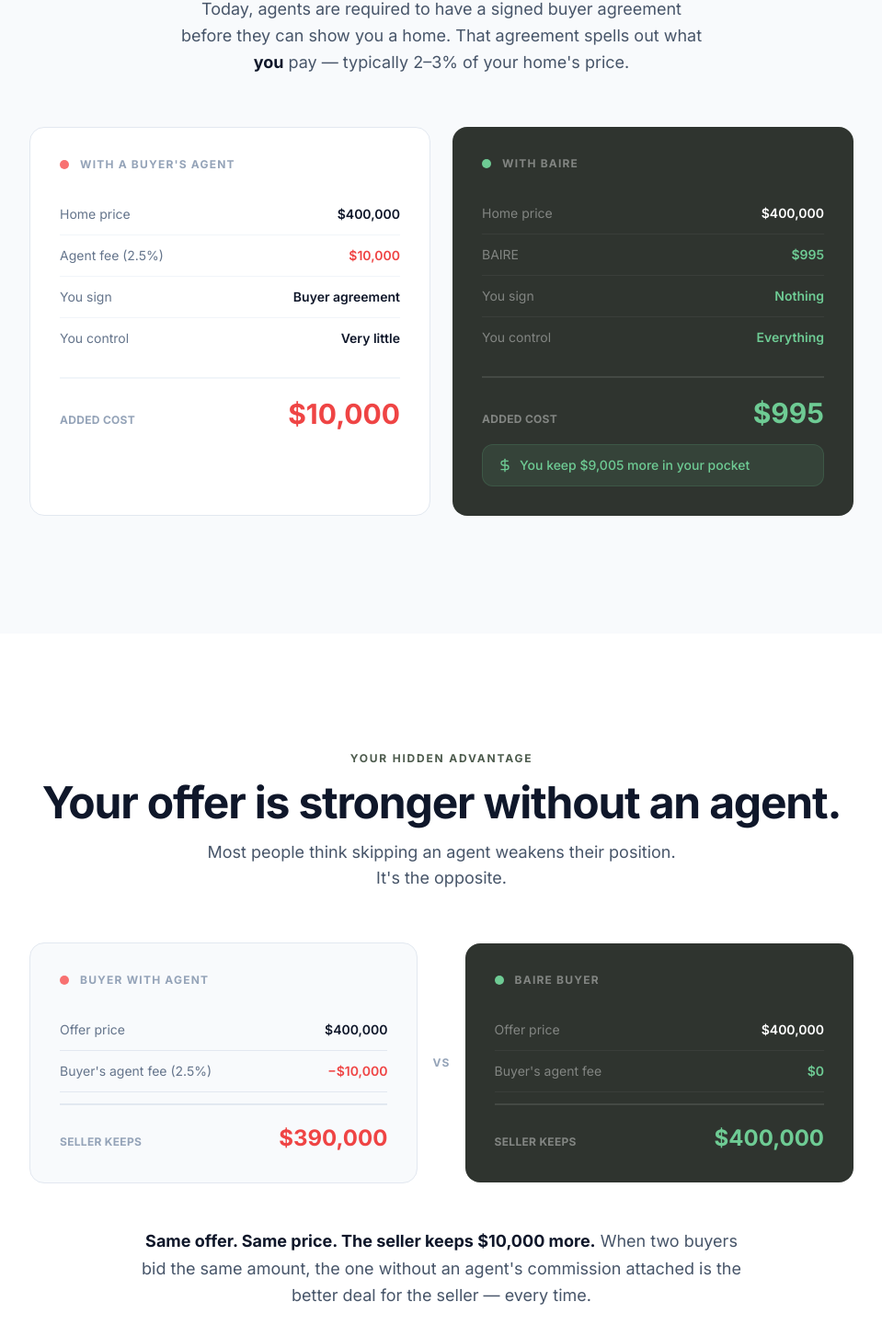
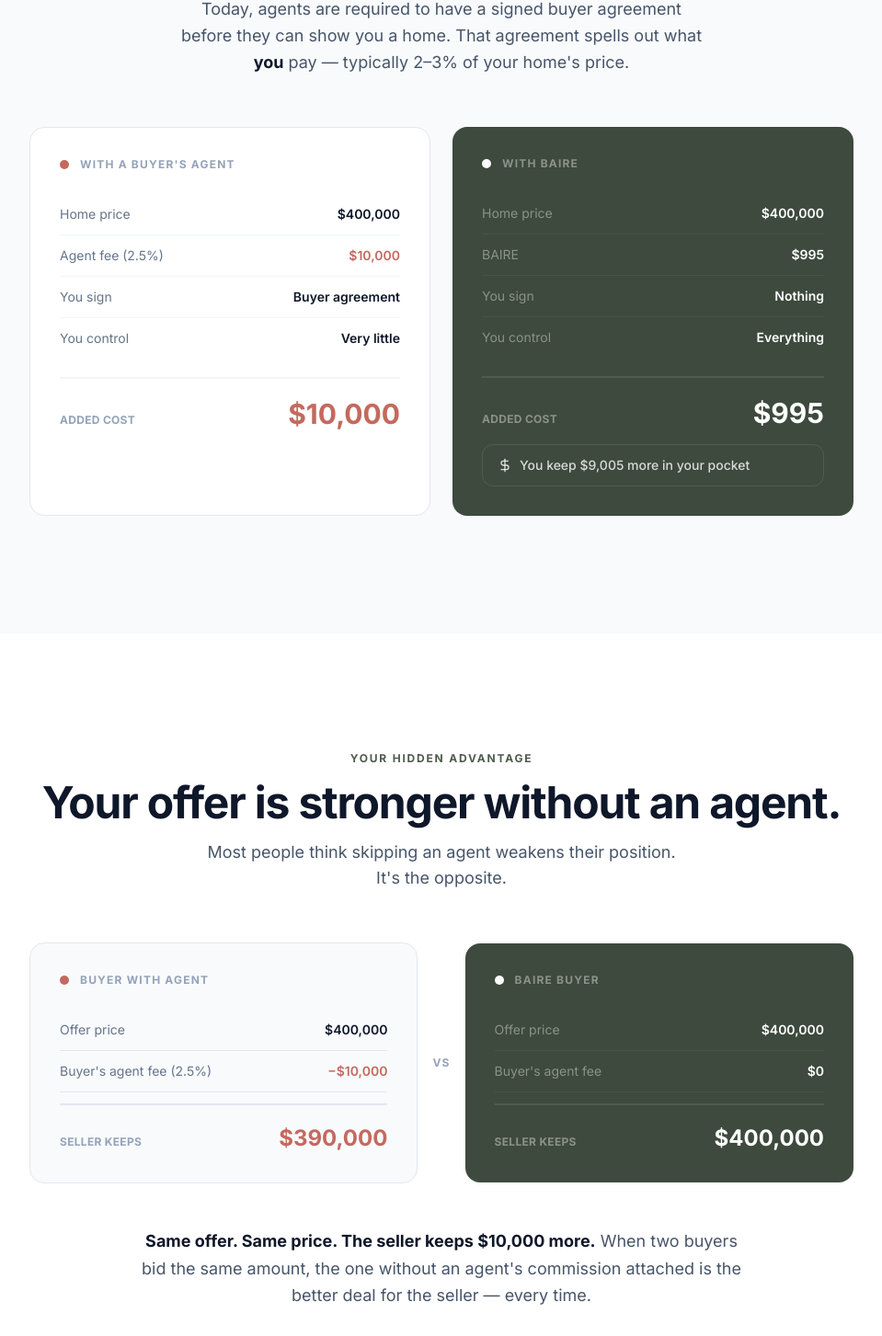
Before and after one commit to geoffbailey114/baireapp, a Next.js app: page /v2 in a window 1280 px wide. Shown: the part 1118-2571 px from the top of the page at 92% size, without its empty margins (160-1119 px from the left). Built offline with nearby package versions, Linux system fonts and the light colour scheme.

Commit message:
v2.2 homepage

```diff
--- a/components/v2/competitive-advantage.tsx
+++ b/components/v2/competitive-advantage.tsx
@@ -41,7 +41,7 @@ export function CompetitiveAdvantage() {
               className="bg-slate-50 rounded-2xl border border-slate-200 p-8"
             >
               <div className="flex items-center gap-3 mb-6">
-                <span className="w-2.5 h-2.5 rounded-full bg-red-400" />
+                <span className="w-2.5 h-2.5 rounded-full bg-[#C4695E]" />
                 <span className="text-xs font-bold tracking-[0.1em] uppercase text-slate-400">Buyer with agent</span>
               </div>
               <div className="flex justify-between py-3 border-b border-slate-200 text-sm">
@@ -50,11 +50,11 @@ export function CompetitiveAdvantage() {
               </div>
               <div className="flex justify-between py-3 border-b border-slate-200 text-sm">
                 <span className="text-slate-500">Buyer&apos;s agent fee (2.5%)</span>
-                <span className="font-semibold text-red-500">−$10,000</span>
+                <span className="font-semibold text-[#C4695E]">−$10,000</span>
               </div>
               <div className="flex justify-between items-baseline pt-5 mt-3 border-t-2 border-slate-200">
                 <span className="text-xs font-bold tracking-wide uppercase text-slate-400">Seller keeps</span>
-                <span className="text-2xl font-bold text-red-500">$390,000</span>
+                <span className="text-2xl font-bold text-[#C4695E]">$390,000</span>
               </div>
             </motion.div>
 
@@ -75,10 +75,10 @@ export function CompetitiveAdvantage() {
               whileInView={{ opacity: 1, x: 0 }}
               viewport={{ once: true }}
               transition={{ duration: 0.5, delay: 0.2 }}
-              className="bg-sage-900 rounded-2xl p-8 text-white"
+              className="bg-[#3d4a3d] rounded-2xl p-8 text-white"
             >
               <div className="flex items-center gap-3 mb-6">
-                <span className="w-2.5 h-2.5 rounded-full bg-[#6ECB94]" />
+                <span className="w-2.5 h-2.5 rounded-full bg-white" />
                 <span className="text-xs font-bold tracking-[0.1em] uppercase text-white/40">BAIRE buyer</span>
               </div>
               <div className="flex justify-between py-3 border-b border-white/5 text-sm">
@@ -87,11 +87,11 @@ export function CompetitiveAdvantage() {
               </div>
               <div className="flex justify-between py-3 border-b border-white/5 text-sm">
                 <span className="text-white/40">Buyer&apos;s agent fee</span>
-                <span className="font-semibold text-[#6ECB94]">$0</span>
+                <span className="font-semibold text-white">$0</span>
               </div>
               <div className="flex justify-between items-baseline pt-5 mt-3 border-t-2 border-white/10">
                 <span className="text-xs font-bold tracking-wide uppercase text-white/40">Seller keeps</span>
-                <span className="text-2xl font-bold text-[#6ECB94]">$400,000</span>
+                <span className="text-2xl font-bold text-white">$400,000</span>
               </div>
             </motion.div>
           </div>
--- a/components/v2/math-changed.tsx
+++ b/components/v2/math-changed.tsx
@@ -55,7 +55,7 @@ export function MathChanged() {
               className="bg-white rounded-2xl border border-slate-200 p-8"
             >
               <div className="flex items-center gap-3 mb-6">
-                <span className="w-2.5 h-2.5 rounded-full bg-red-400" />
+                <span className="w-2.5 h-2.5 rounded-full bg-[#C4695E]" />
                 <span className="text-xs font-bold tracking-[0.1em] uppercase text-slate-400">With a buyer&apos;s agent</span>
               </div>
 
@@ -63,7 +63,7 @@ export function MathChanged() {
                 {agentRows.map((row) => (
                   <div key={row.label} className="flex justify-between items-baseline py-3 border-b border-slate-100 last:border-b-0">
                     <span className="text-sm text-slate-500">{row.label}</span>
-                    <span className={`text-sm font-semibold ${row.negative ? 'text-red-500' : 'text-slate-900'}`}>
+                    <span className={`text-sm font-semibold ${row.negative ? 'text-[#C4695E]' : 'text-slate-900'}`}>
                       {row.value}
                     </span>
                   </div>
@@ -72,7 +72,7 @@ export function MathChanged() {
 
               <div className="mt-5 pt-5 border-t-2 border-slate-100 flex justify-between items-baseline">
                 <span className="text-xs font-bold tracking-wide uppercase text-slate-400">Added cost</span>
-                <span className="text-3xl font-bold text-red-500">$10,000</span>
+                <span className="text-3xl font-bold text-[#C4695E]">$10,000</span>
               </div>
             </motion.div>
 
@@ -82,10 +82,10 @@ export function MathChanged() {
               whileInView={{ opacity: 1, x: 0 }}
               viewport={{ once: true }}
               transition={{ duration: 0.5, delay: 0.2 }}
-              className="bg-sage-900 rounded-2xl p-8 text-white"
+              className="bg-[#3d4a3d] rounded-2xl p-8 text-white"
             >
               <div className="flex items-center gap-3 mb-6">
-                <span className="w-2.5 h-2.5 rounded-full bg-[#6ECB94]" />
+                <span className="w-2.5 h-2.5 rounded-full bg-white" />
                 <span className="text-xs font-bold tracking-[0.1em] uppercase text-white/40">With BAIRE</span>
               </div>
 
@@ -93,7 +93,7 @@ export function MathChanged() {
                 {baireRows.map((row) => (
                   <div key={row.label} className="flex justify-between items-baseline py-3 border-b border-white/5 last:border-b-0">
                     <span className="text-sm text-white/40">{row.label}</span>
-                    <span className={`text-sm font-semibold ${row.highlight ? 'text-[#6ECB94]' : 'text-white'}`}>
+                    <span className="text-sm font-semibold text-white">
                       {row.value}
                     </span>
                   </div>
@@ -102,12 +102,12 @@ export function MathChanged() {
 
               <div className="mt-5 pt-5 border-t-2 border-white/10 flex justify-between items-baseline">
                 <span className="text-xs font-bold tracking-wide uppercase text-white/40">Added cost</span>
-                <span className="text-3xl font-bold text-[#6ECB94]">$995</span>
+                <span className="text-3xl font-bold text-white">$995</span>
               </div>
 
-              <div className="mt-4 bg-[#6ECB94]/10 border border-[#6ECB94]/15 rounded-xl px-4 py-3 flex items-center gap-2">
-                <DollarSign className="h-4 w-4 text-[#6ECB94] flex-shrink-0" />
-                <span className="text-sm font-medium text-[#6ECB94]">You keep $9,005 more in your pocket</span>
+              <div className="mt-4 bg-white/8 border border-white/10 rounded-xl px-4 py-3 flex items-center gap-2">
+                <DollarSign className="h-4 w-4 text-white/80 flex-shrink-0" />
+                <span className="text-sm font-medium text-white/80">You keep $9,005 more in your pocket</span>
               </div>
             </motion.div>
           </div>
--- a/components/v2/pricing.tsx
+++ b/components/v2/pricing.tsx
@@ -68,9 +68,9 @@ export function PricingV2() {
               whileInView={{ opacity: 1, x: 0 }}
               viewport={{ once: true }}
               transition={{ duration: 0.5, delay: 0.2 }}
-              className="bg-sage-900 rounded-2xl p-8 text-white relative"
+              className="bg-[#3d4a3d] rounded-2xl p-8 text-white relative"
             >
-              <span className="absolute -top-3 right-6 bg-sage-600 text-white text-xs font-bold px-3 py-1 rounded-md tracking-wide">
+              <span className="absolute -top-3 right-6 bg-white/15 text-white text-xs font-bold px-3 py-1 rounded-md tracking-wide">
                 SAVE $1,500
               </span>
               <p className="text-xs font-bold tracking-[0.1em] uppercase text-white/40 mb-4">Pay Today</p>
@@ -79,34 +79,34 @@ export function PricingV2() {
 
               <ul className="space-y-3 mb-8">
                 <li className="flex items-start gap-3 text-sm">
-                  <Check className="h-4 w-4 text-[#6ECB94] flex-shrink-0 mt-0.5" />
+                  <Check className="h-4 w-4 text-white flex-shrink-0 mt-0.5" />
                   <span className="text-white/70">Everything in Pay at Closing</span>
                 </li>
                 <li className="flex items-start gap-3 text-sm">
-                  <Check className="h-4 w-4 text-[#6ECB94] flex-shrink-0 mt-0.5" />
+                  <Check className="h-4 w-4 text-white flex-shrink-0 mt-0.5" />
                   <span className="text-white/70">Save $1,500 instantly</span>
                 </li>
                 <li className="flex items-start gap-3 text-sm">
-                  <Check className="h-4 w-4 text-[#6ECB94] flex-shrink-0 mt-0.5" />
+                  <Check className="h-4 w-4 text-white flex-shrink-0 mt-0.5" />
                   <span className="text-white/70">Immediate full access</span>
                 </li>
                 <li className="flex items-start gap-3 text-sm">
-                  <Check className="h-4 w-4 text-[#6ECB94] flex-shrink-0 mt-0.5" />
+                  <Check className="h-4 w-4 text-white flex-shrink-0 mt-0.5" />
                   <span className="text-white/70">30-day money-back guarantee</span>
                 </li>
                 <li className="flex items-start gap-3 text-sm">
-                  <Check className="h-4 w-4 text-[#6ECB94] flex-shrink-0 mt-0.5" />
+                  <Check className="h-4 w-4 text-white flex-shrink-0 mt-0.5" />
                   <span className="text-white/70">Keep access forever</span>
                 </li>
                 <li className="flex items-start gap-3 text-sm">
-                  <Check className="h-4 w-4 text-[#6ECB94] flex-shrink-0 mt-0.5" />
+                  <Check className="h-4 w-4 text-white flex-shrink-0 mt-0.5" />
                   <span className="text-white/70">Priority support</span>
                 </li>
               </ul>
 
               <Button
                 asChild
-                className="w-full bg-white text-sage-700 hover:bg-sage-50 rounded-full h-12"
+                className="w-full bg-white text-[#3d4a3d] hover:bg-white/90 rounded-full h-12"
               >
                 <Link href="/signup">
                   Get Started — $995
```
